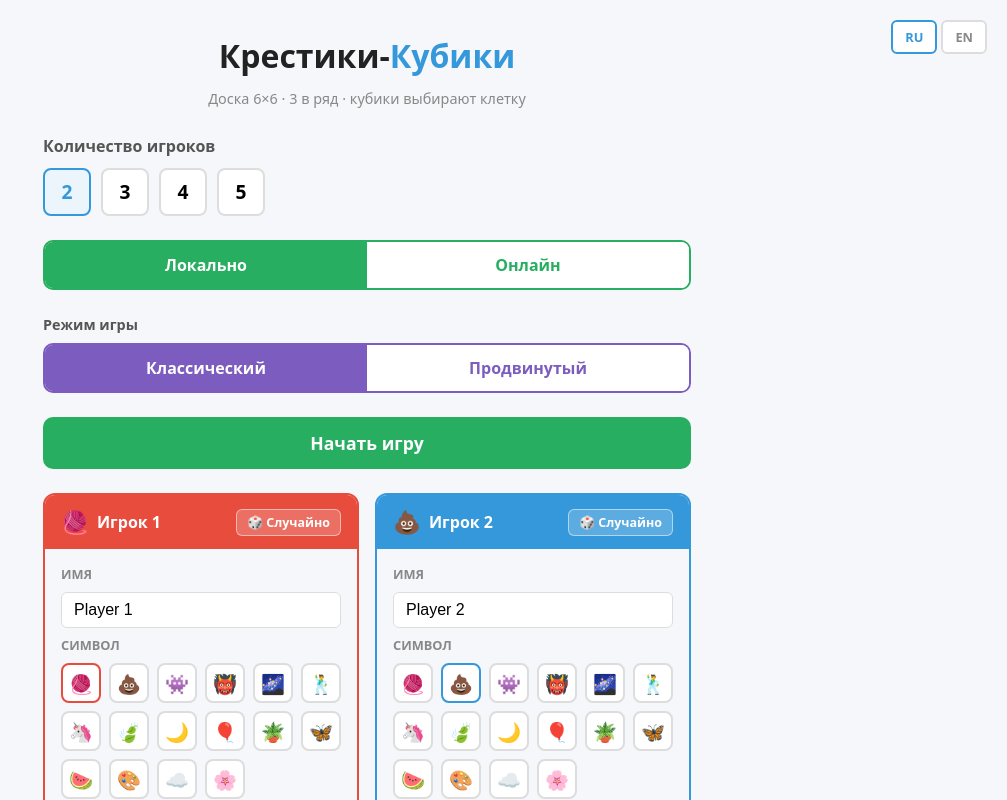
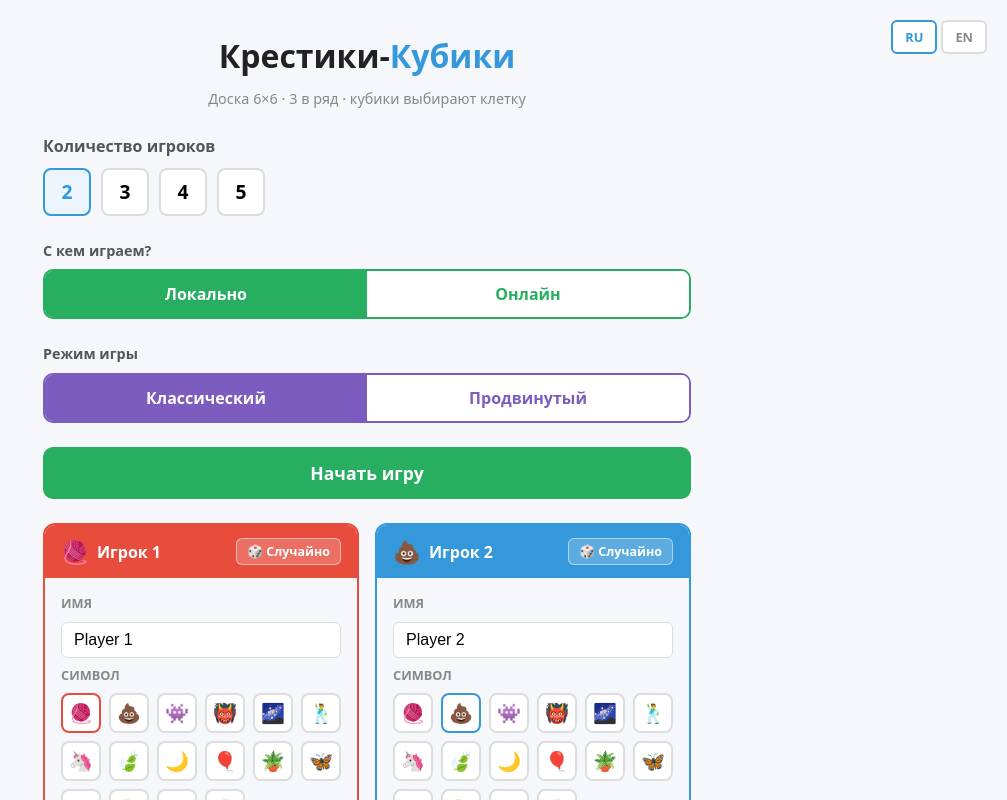
Before and after one commit to SerjKli/tic-tac-toe-dices, a Vue app: page /setup in a window 1280 px wide. Shown: the top 800 px of the page, without its empty margins (273-1280 px from the left). Built offline with nearby package versions, Linux system fonts and the light colour scheme; no server answers.

Commit message:
Playing cards

```diff
--- a/src/components/setup/GameSetup.vue
+++ b/src/components/setup/GameSetup.vue
@@ -7,7 +7,9 @@
       <PlayerCountPicker :modelValue="settings.playerCount" @update:modelValue="settings.setPlayerCount" />
     </section>
 
-    <section class="section mode-toggle">
+    <section class="section game-mode-toggle">
+      <p class="section-label">{{ t('setup.modelNetworkLabel') }}</p>
+      <div class="toggle-row">
         <button
             class="mode-btn"
             :class="{ active: mode === 'local' }"
@@ -18,9 +20,10 @@
             :class="{ active: mode === 'online' }"
             @click="mode = 'online'"
         >{{ t('setup.modeOnline') }}</button>
+      </div>
     </section>
 
-    <section class="section game-mode-toggle">
+    <section class="section game-mode-toggle game-mode-difficulty">
       <p class="section-label">{{ t('setup.gameModeLabel') }}</p>
       <div class="toggle-row">
         <button
@@ -34,7 +37,7 @@
           @click="settings.gameMode = 'ADVANCED'"
         >{{ t('setup.gameModeAdvanced') }}</button>
       </div>
-      <p v-if="settings.gameMode === 'ADVANCED'" class="mode-hint">{{ t('setup.gameModeAdvancedHint') }}</p>
+<!--      <p v-if="settings.gameMode === 'ADVANCED'" class="mode-hint">{{ t('setup.gameModeAdvancedHint') }}</p>-->
     </section>
 
     <button class="start-btn" @click="$emit('start', { mode })">
@@ -102,58 +105,13 @@ h1 {
   font-size: 0.9rem;
 }
 
-.section {
-  display: flex;
-  flex-direction: column;
-  gap: 16px;
-}
-
 .players-grid {
   display: grid;
   grid-template-columns: repeat(auto-fill, minmax(280px, 1fr));
   gap: 16px;
 }
 
-.mode-toggle {
-  flex-direction: row;
-  gap: 0;
-  border: 2px solid #27ae60;
-  border-radius: 10px;
-  overflow: hidden;
-}
 
-.game-mode-toggle {
-  gap: 8px;
-}
-
-.section-label {
-  margin: 0;
-  font-size: 0.9rem;
-  color: #555;
-  font-weight: 600;
-}
-
-.toggle-row {
-  display: flex;
-  border: 2px solid #7c5cbf;
-  border-radius: 10px;
-  overflow: hidden;
-}
-
-.toggle-row .mode-btn {
-  color: #7c5cbf;
-}
-
-.toggle-row .mode-btn.active {
-  background: #7c5cbf;
-  color: #fff;
-}
-
-.mode-hint {
-  margin: 0;
-  font-size: 0.85rem;
-  color: #7c5cbf;
-}
 
 .mode-btn {
   flex: 1;
--- a/src/core/models/Player.js
+++ b/src/core/models/Player.js
@@ -8,4 +8,12 @@ export class Player {
     this.skipTurnCount = 0
     this.extraTurnCount = 0
   }
+
+  clone() {
+    const p = new Player({ id: this.id, name: this.name, mark: this.mark, color: this.color })
+    p.hand = [...this.hand]
+    p.skipTurnCount = this.skipTurnCount
+    p.extraTurnCount = this.extraTurnCount
+    return p
+  }
 }
--- a/src/i18n/locales/en.js
+++ b/src/i18n/locales/en.js
@@ -49,6 +49,7 @@ export default {
     playersNumber: 'Number of Players',
     startGame: 'Start Game',
     createRoom: 'Create Room',
+    modelNetworkLabel:'Play with who?',
     modeLocal: 'Local',
     modeOnline: 'Online',
     onlineHint: 'Configure your player, then create a room to share with friends.',
@@ -60,7 +61,7 @@ export default {
     gameModeLabel: 'Game Mode',
     gameModeClassic: 'Classic',
     gameModeAdvanced: 'Advanced',
-    gameModeAdvancedHint: 'Draw and play cards each turn for extra effects!'
+    // gameModeAdvancedHint: 'Draw and play cards each turn for extra effects!'
   },
   lobby: {
     roomCode: 'Room Code',
--- a/src/i18n/locales/ru.js
+++ b/src/i18n/locales/ru.js
@@ -49,6 +49,7 @@ export default {
     playersNumber: 'Количество игроков',
     startGame: 'Начать игру',
     createRoom: 'Создать комнату',
+    modelNetworkLabel:'С кем играем?',
     modeLocal: 'Локально',
     modeOnline: 'Онлайн',
     onlineHint: 'Настройте своего игрока, затем создайте комнату и поделитесь ссылкой с друзьями.',
@@ -60,7 +61,7 @@ export default {
     gameModeLabel: 'Режим игры',
     gameModeClassic: 'Классический',
     gameModeAdvanced: 'Продвинутый',
-    gameModeAdvancedHint: 'Берите и играйте карты каждый ход для дополнительных эффектов!'
+    // gameModeAdvancedHint: 'Берите и играйте карты каждый ход для дополнительных эффектов!'
   },
   lobby: {
     roomCode: 'Код комнаты',
--- a/src/services/LocalGameService.js
+++ b/src/services/LocalGameService.js
@@ -75,8 +75,8 @@ export class LocalGameService {
     const snap = this._engine.snapshot
     this.state.gameState = snap.state
     this.state.board = snap.board ? snap.board.clone() : null
-    this.state.players = snap.players
-    this.state.currentPlayer = snap.currentPlayer
+    this.state.players = snap.players.map(p => p.clone())
+    this.state.currentPlayer = snap.currentPlayer ? snap.currentPlayer.clone() : null
     this.state.lastRoll = snap.lastRoll
     this.state.lastEvaluation = snap.lastEvaluation
     this.state.gameMode = snap.gameMode
--- a/src/style.css
+++ b/src/style.css
@@ -107,3 +107,57 @@ a {
   justify-content: center;
   transition: background 0.1s, transform 0.1s;
 }
+
+
+.mode-toggle {
+  flex-direction: row;
+  gap: 0;
+  border: 2px solid #27ae60;
+  border-radius: 10px;
+  overflow: hidden;
+}
+
+.game-mode-toggle {
+  gap: 8px;
+}
+
+.mode-hint {
+  margin: 0;
+  font-size: 0.85rem;
+  color: #7c5cbf;
+}
+
+.section {
+  display: flex;
+  flex-direction: column;
+  /*gap: 16px;*/
+}
+
+.section-label {
+  margin: 0;
+  font-size: 0.9rem;
+  color: #555;
+  font-weight: 600;
+}
+
+.toggle-row {
+  display: flex;
+  border: 2px solid #27ae60;
+  border-radius: 10px;
+  overflow: hidden;
+}
+
+
+
+.game-mode-difficulty .toggle-row{
+  border: 2px solid #7c5cbf;
+}
+
+.game-mode-difficulty .toggle-row .mode-btn {
+  color: #7c5cbf;
+}
+
+.game-mode-difficulty .toggle-row .mode-btn.active {
+  background: #7c5cbf;
+  color: #fff;
+}
```
Lines whose indentation alone changed are shown as unchanged.
